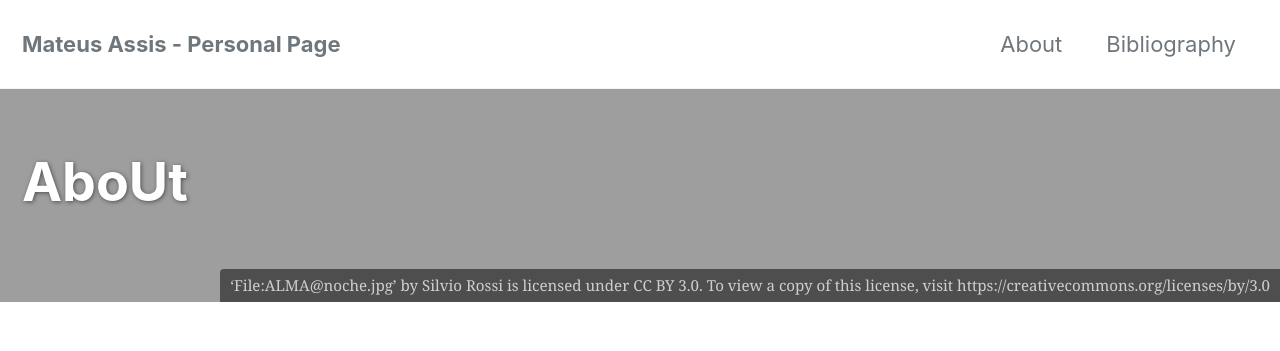
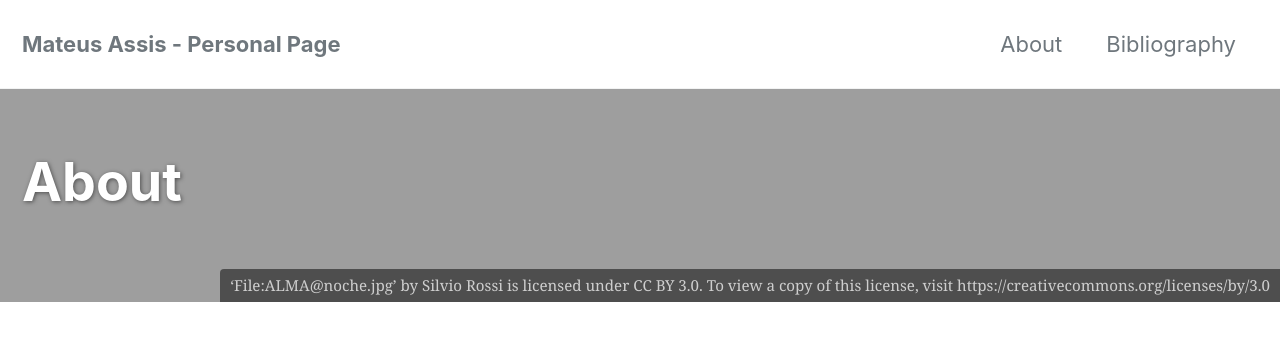
Before and after one commit to mtxslv/mtxslv.github.io, a Jekyll site: the page built from _pages/about.md, in a window 1280 px wide and 900 px high. Shown: the top 351 px of the window. Built offline with Jekyll 4.4.1, drawn with Linux system fonts in a browser that asks for light colours; cached includes are drawn as plain includes; nearby versions of some CDN libraries.

```diff
--- a/_pages/about.md
+++ b/_pages/about.md
@@ -1,5 +1,5 @@
 ---
-title: "AboUt"
+title: "About"
 permalink: /about/
 header:
   overlay_image: "/images/ALMA@noche.jpg"
```
